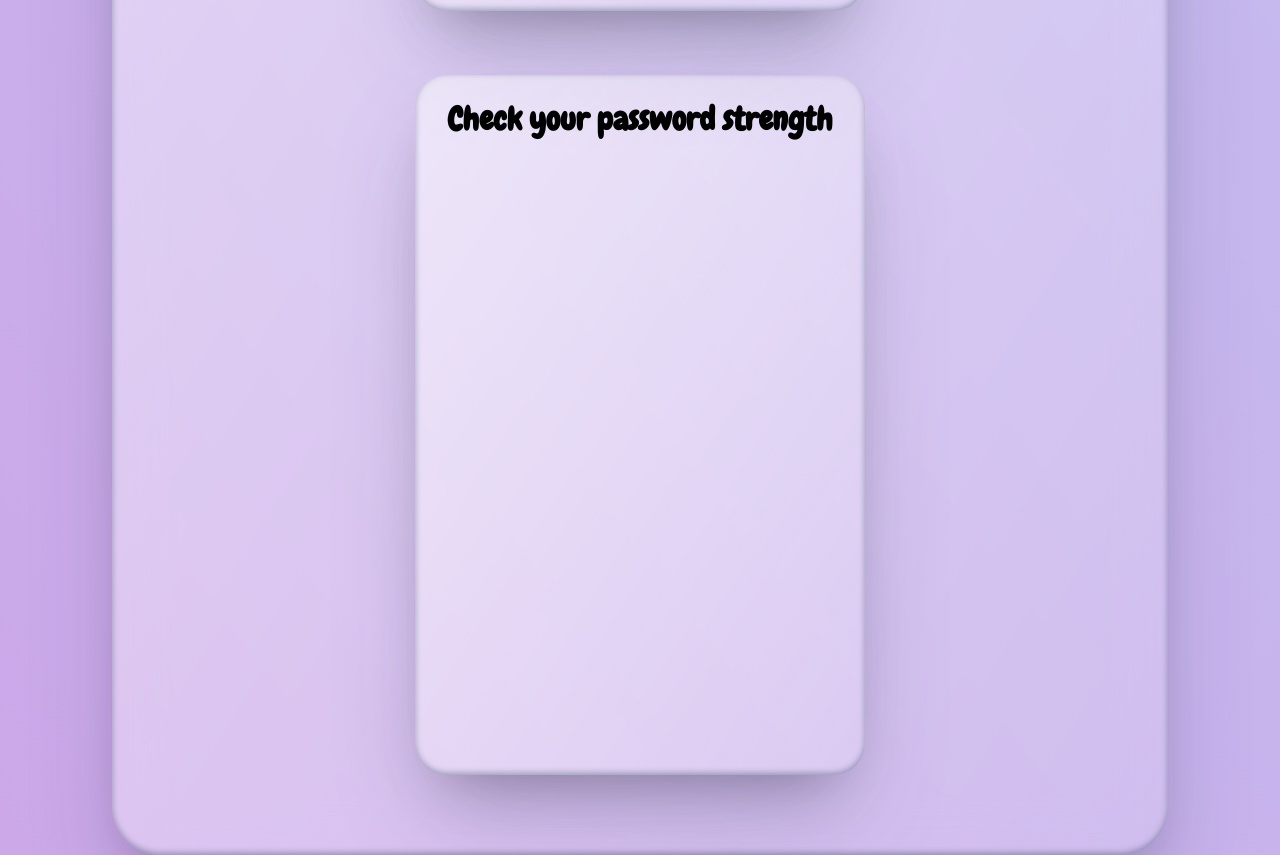
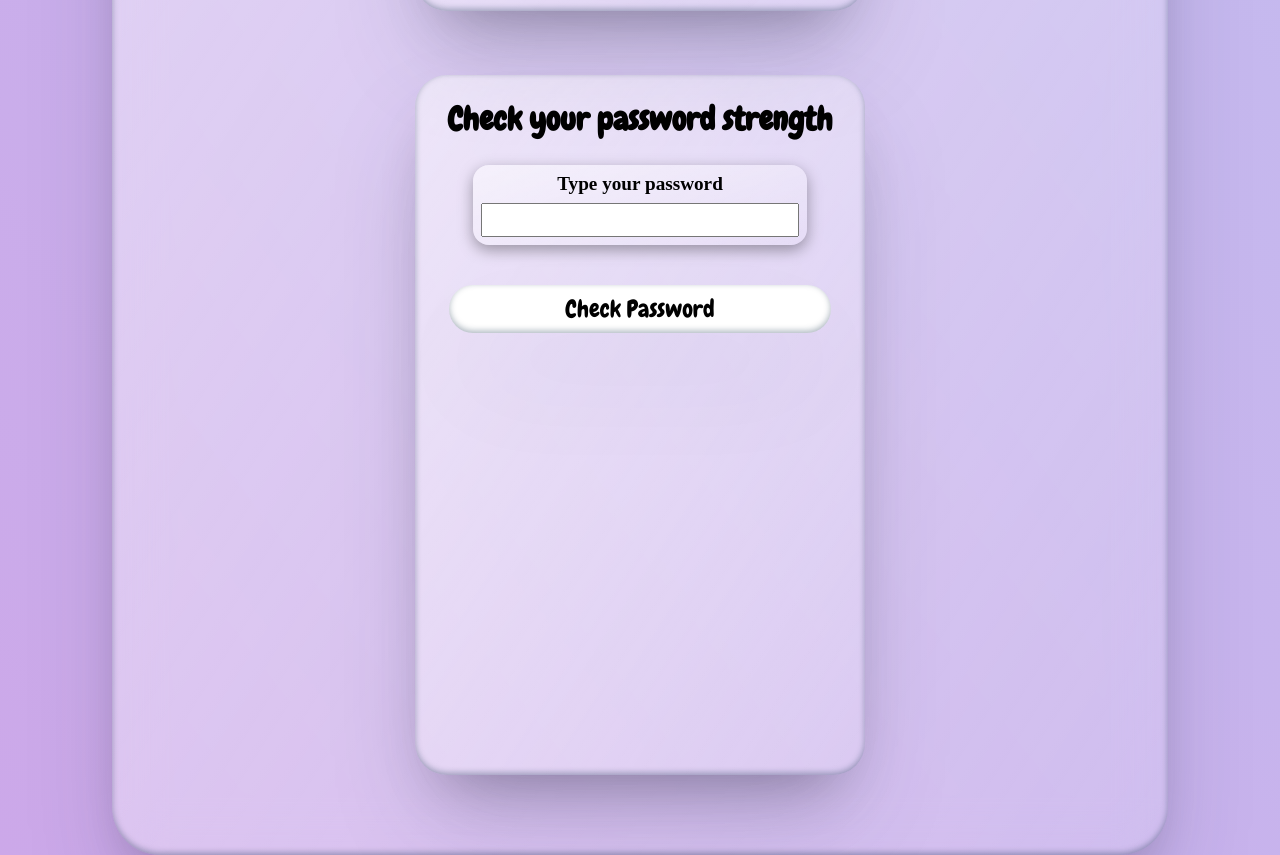
Before and after one commit to Snakerrek/Password-Generator, a plain HTML site: page index.html in a window 1280 px wide. Shown: the part 817-1672 px from the top of the page. Drawn offline with Linux system fonts and the light colour scheme.

Commit message:
Adding text input in index.html and styling it in styles.css

```diff
--- a/index.html
+++ b/index.html
@@ -60,6 +60,13 @@
         </div>
         <div class="card shadow-3d">
           <h2>Check your password strength</h2>
+          <form id="passwordCheckForm">
+            <div class="password-text-container setting">
+              <label for="passwordToCheck">Type your password</label>
+              <input type="text" id="passwordToCheck" />
+            </div>
+            <button type="submit" class="btn shadow-3d">Check Password</button>
+          </form>
         </div>
       </div>
     </div>
--- a/styles.css
+++ b/styles.css
@@ -31,6 +31,10 @@ input[type='number'] {
 input[type='checkbox'],
 input[type='range'] {
   cursor: pointer;
+}
+input[type='text'] {
+  cursor: pointer;
+  font-size: 1.5rem;
 }
 
 .glass {
@@ -130,6 +134,10 @@ input[type='range'] {
     rgba(0, 0, 0, 0.3) 0px 18px 36px -18px inset;
 }
 
+.password-text-container {
+  font-weight: bold;
+}
+
 .shadow-3d {
   box-shadow: rgba(50, 50, 93, 0.25) 0px 50px 100px -20px,
     rgba(0, 0, 0, 0.3) 0px 30px 60px -30px,
```
